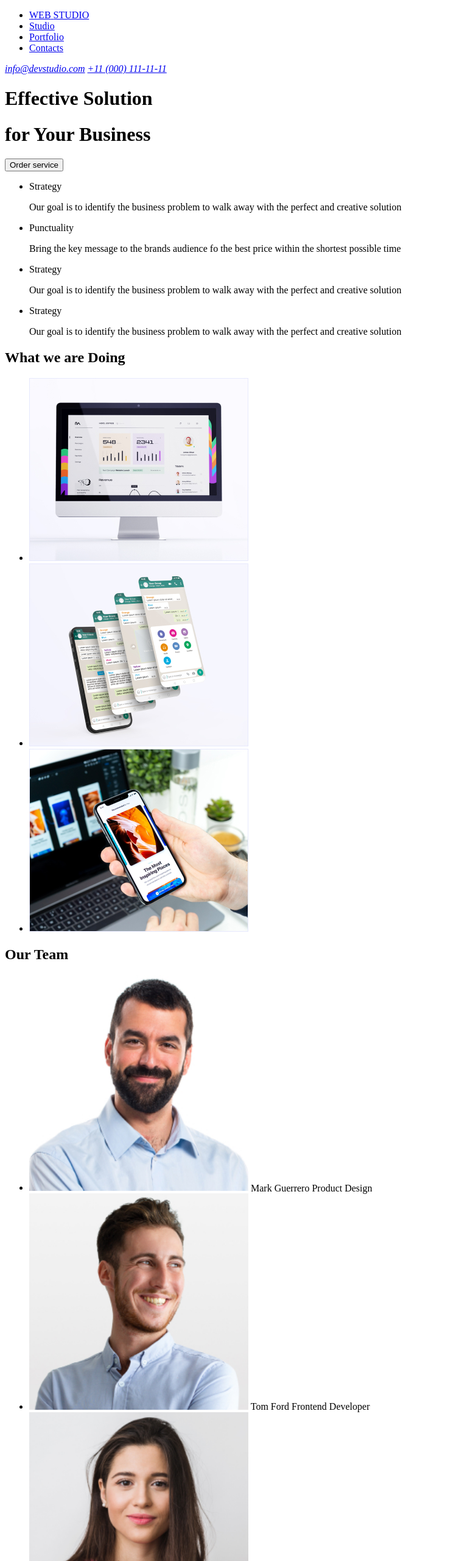
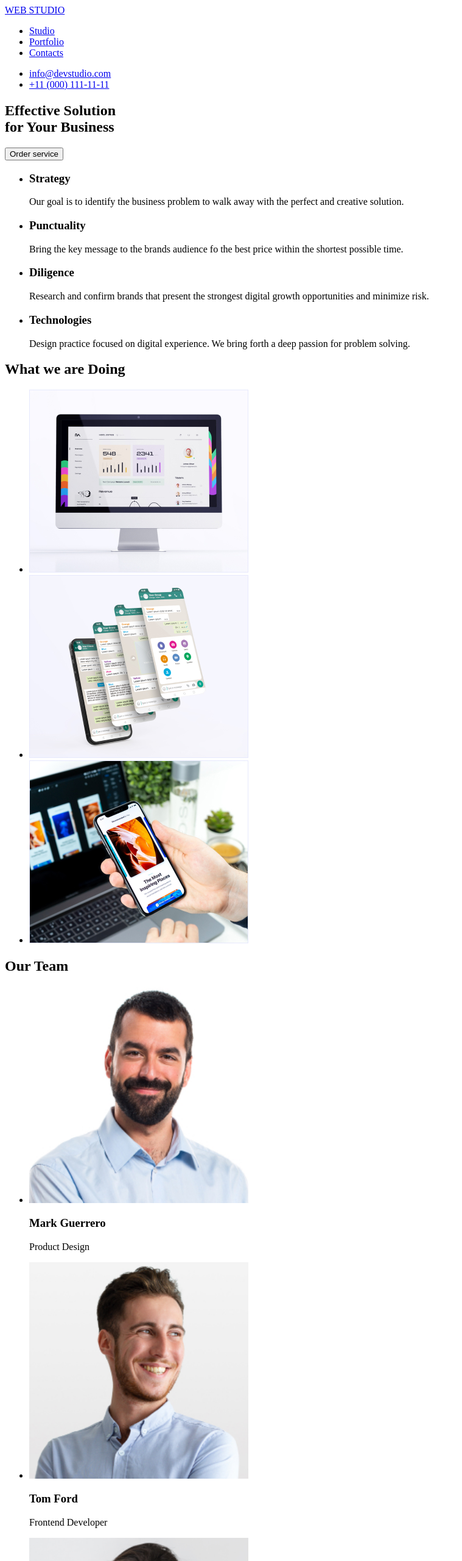
Before and after one commit to r-dapsycobbsylbnt-8700/goit-markup-hw-01, a plain HTML site: page index.html in a window 1280 px wide. Shown: the top 2560 px of the page at 61% size, without its empty margins (0-759 px from the left). Drawn offline with Linux system fonts and the light colour scheme.

Commit message:
Mentor Mac: Needs refinement
please refer on my comments below:
Make sure that the file names we are using are on lower case, and there are no spaces, if there are spaces, we can replace them with hyphens, e.g. from "Team Card 1", we need to convert it to "team-card-1", this goes along not only with the file names but also with the images we are using within the images/ folder.
The WebStudio shouldn't be included in the <li> tag nor the <ul> tag.
Instead of using an address tag for the "Contacts" section, we can use a <ul> tag instead and wrap the items in an <li> tag
We can use a single <h1> tag to wrap the "Effective Solutions for Your Business" and use a self closing <br /> tag to separe them into 2 lines.
The hero section within the main tag should be wrapped with a <section> tag instead of a <div> tag, in total, we should have 4 section tags within the <main> tag.
Instead of using the <p> tag within "Section 1" for the titles, we can instead use an <h3> tag, we usually just use <p> for paragraphs or descriptions in this case.
For the team section, we can use an <h3> tag for the name, and a <p> tag for the title. The rule of thumb is as mentioned in #6, for descriptions/paragraphs, it would be <p> tag in most cases, and for titles or text that should be highlighted like the name, we usually use headings, or the <h3> tag in this case 😉
In the <p> tag within the <footer> tag, we can use self close <br /> tags to separate the lines.

```diff
--- a/index.html
+++ b/index.html
@@ -10,49 +10,46 @@
       <!-- header-->
         <header>
             <nav>
+              <a class="logo" href="#">
+                <span class="web">WEB</span>
+                <span class="studio">STUDIO</span>
+              </a>
               <ul>
-                <li>
-                  <a class="logo" href="#">
-                    <span class="web">WEB</span>
-                    <span class="studio">STUDIO</span>
-                   </a>
-                </li>
                 <li><a class="studio" href="#">Studio</a></li>
                 <li><a class="portfolio" href="#">Portfolio</a></li>
                 <li><a class="contacts" href="#">Contacts</a></li>
               </ul>
             </nav>
-            <address>
-              <a class="emails" href="#">info@devstudio.com</a>
-              <a class="telephone" href="#">+11 (000) 111-11-11</a>
-            </address>
+            <ul>
+              <li><a class="emails" href="#">info@devstudio.com</a></li>
+              <li><a class="telephone" href="#">+11 (000) 111-11-11</a></li>
+            </ul>
         </header>
       <main>
         <!-- hero image-->
-          <div >
-            <h1>Effective Solution</h1>
-            <h1>for Your Business</h1>
-            <button>Order service </button>
-          </div>
+          <section>
+            <h1>Effective Solution <br/> for Your Business</h1>
+            <button>Order service</button>
+          </section>
 
         <!-- Section 1 -->
           <section>
             <ul>
               <li>
-                <p>Strategy</p>
-                <p>Our goal is to identify the business problem to walk away with the perfect and creative solution</p>
+                <h3>Strategy</h3>
+                <p>Our goal is to identify the business problem to walk away with the perfect and creative solution.</p>
               </li>
               <li>
-                <p>Punctuality</p>
-                <p>Bring the key message to the brands audience fo the best price within the shortest possible time</p>
+                <h3>Punctuality</h3>
+                <p>Bring the key message to the brands audience fo the best price within the shortest possible time.</p>
               </li>
               <li>
-                <p>Strategy</p>
-                <p>Our goal is to identify the business problem to walk away with the perfect and creative solution</p>
+                <h3>Diligence</h3>
+                <p>Research and confirm brands that present the strongest digital growth opportunities and minimize risk.</p>
               </li>
               <li>
-                <p>Strategy</p>
-                <p>Our goal is to identify the business problem to walk away with the perfect and creative solution</p>
+                <h3>Technologies</h3>
+                <p>Design practice focused on digital experience. We bring forth a deep passion for problem solving.</p>
               </li>
             </ul>
           </section>
@@ -63,21 +60,21 @@
             <ul>
               <li>
                 <img
-                  src="images/img 1.jpg"
+                  src="images/img-1.jpg"
                   alt="monitor"
                   width="360px"
                 />
               </li>
               <li>
                 <img
-                  src="images/img 2.jpg"
+                  src="images/img-2.jpg"
                   alt="phone"
                   width="360px"
                 />
               </li>
               <li>
                 <img
-                  src="images/img 3.jpg"
+                  src="images/img-3.jpg"
                   alt="mobile and laptop"
                   width="360px"
                 />
@@ -91,39 +88,39 @@
             <ul>
               <li>
                 <img
-                  src="images/Team Card 1.jpg"
+                  src="images/team-card-1.jpg"
                   alt="Mark Guerrero"
                   width="360px"
                 />
-                <span>Mark Guerrero</span>
-                <span>Product Design</span>
+                <h3>Mark Guerrero</h3>
+                <p>Product Design</p>
               </li>
               <li>
                 <img
-                  src="images/Team Card 2.jpg"
+                  src="images/team-card-2.jpg"
                   alt="Tom Ford"
                   width="360px"
                 />
-                <span>Tom Ford</span>
-                <span>Frontend Developer</span>
+                <h3>Tom Ford</h3>
+                <p>Frontend Developer</p>
               </li>
               <li>
                 <img
-                  src="images/Team Card 3.jpg"
+                  src="images/team-card-3.jpg"
                   alt="Camila Garcia"
                   width="360px"
                 />
-                <span>Camila Garcia</span>
-                <span>Marketing</span>
+                <h3>Camila Garcia</h3>
+                <p>Marketing</p>
               </li>
               <li>
                 <img
-                  src="images/Team Card 4.jpg"
+                  src="images/team-card-4.jpg"
                   alt="Daniel Wilson"
                   width="360px"
                 />
-                <span>Daniel Wilson</span>
-                <span>UI Designer</span>
+                <h3>Daniel Wilson</h3>
+                <p>UI Designer</p>
               </li>
             </ul>
           </section>
@@ -136,7 +133,7 @@
           <span class="web">WEB</span>
           <span class="studio">STUDIO</span>
         </a>
-        <p>Increase the flow of customers and sales for your business with digital marketing & growth solutions.</p>
+        <p>Increase the flow of customers and <br />sales for your business with digital <br /> marketing & growth solutions.</p>
       </div>
     </footer>
 </body>
```
Also changed, not shown: images/img-1.jpg (renamed from images/img 1.jpg), images/img-2.jpg (renamed from images/img 2.jpg), images/img-3.jpg (renamed from images/img 3.jpg), images/team-card-1.jpg (renamed from images/Team Card 1.jpg), images/team-card-2.jpg (renamed from images/Team Card 2.jpg), images/team-card-3.jpg (renamed from images/Team Card 3.jpg), images/team-card-4.jpg (renamed from images/Team Card 4.jpg).
